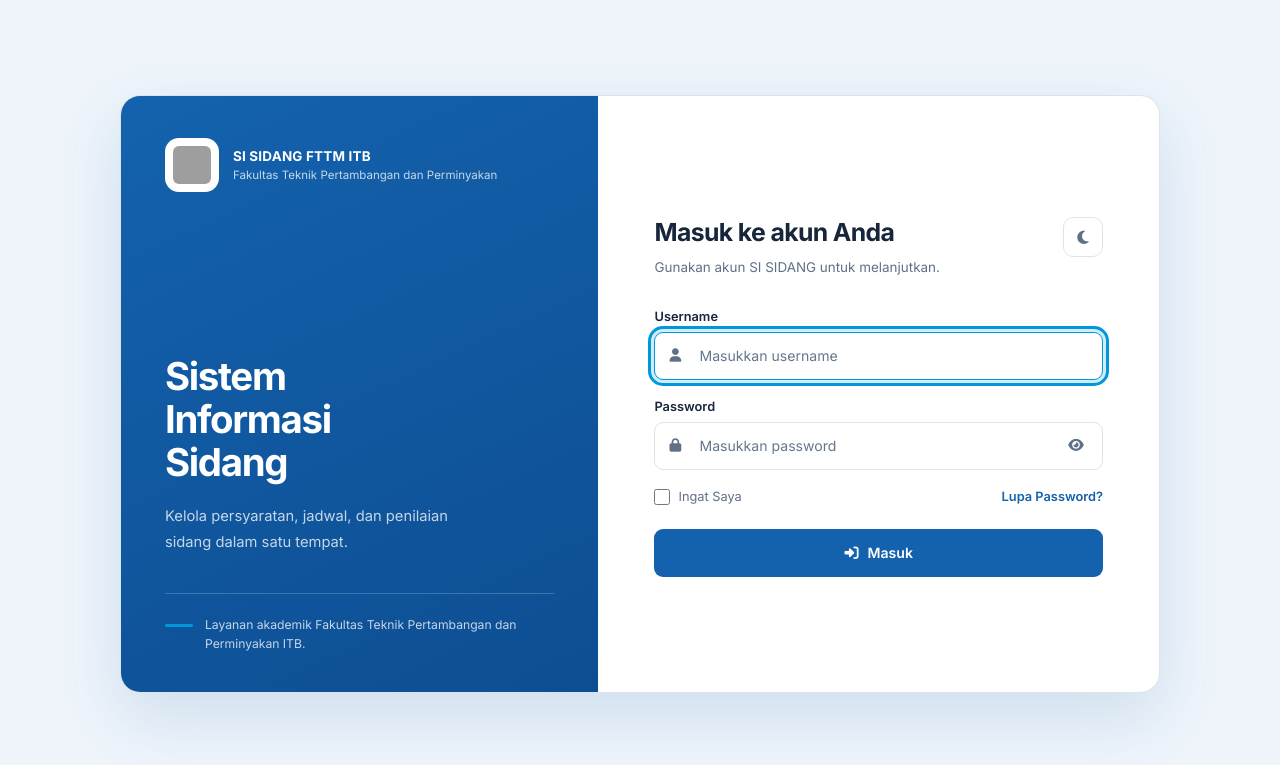
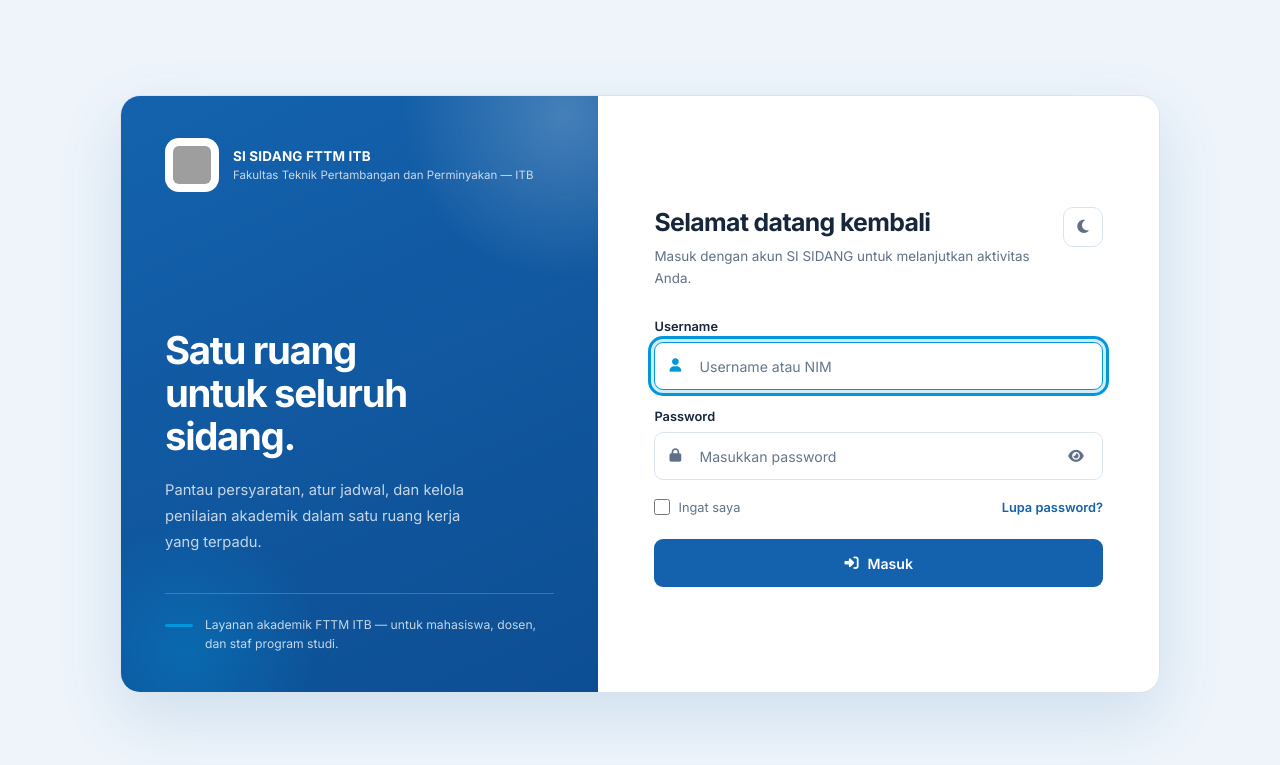
Before and after one commit to sisukiyayona-ui/SI-SIDANG-FTTM-ITB, a Laravel app: page /login in a window 1280 px wide. Shown: the top 765 px of the page. Run offline with Laravel 12, Linux system fonts and the light colour scheme; grey boxes are pictures that could not be loaded.

Commit message:
feat(auth): enhance login form with improved user feedback and animations; update placeholder text for clarity, adjust button behavior during submission, and refine layout for better visual appeal.

```diff
--- a/resources/views/auth/login.blade.php
+++ b/resources/views/auth/login.blade.php
@@ -12,7 +12,7 @@
                 <i class="fas fa-user icon-left"></i>
                 <input type="text" name="username" id="username"
                        class="form-control @error('username') is-invalid @enderror"
-                       value="{{ old('username') }}" placeholder="Masukkan username" required autofocus>
+                       value="{{ old('username') }}" placeholder="Username atau NIM" required autofocus>
             </div>
             @error('username')
                 <span class="text-danger"><i class="fas fa-exclamation-circle mr-1"></i>{{ $message }}</span>
@@ -38,9 +38,9 @@
         <div class="remember-row">
             <label class="check-label">
                 <input type="checkbox" name="remember" id="remember">
-                Ingat Saya
+                Ingat saya
             </label>
-            <a href="{{ route('password.request') }}" class="forgot-link">Lupa Password?</a>
+            <a href="{{ route('password.request') }}" class="forgot-link">Lupa password?</a>
         </div>
 
         <button type="submit" class="btn-submit">
@@ -49,7 +49,7 @@
 
         @if(config('sso.enabled'))
         <div class="sso-section">
-            <div class="sso-divider"><span>atau</span></div>
+            <div class="sso-divider"><span>atau lanjut dengan</span></div>
             <a href="{{ route('sso.redirect') }}" class="btn-sso">
                 <img src="{{ asset('images/itb-logo.svg') }}" alt="" class="sso-logo">
                 Masuk dengan SSO ITB
@@ -61,6 +61,17 @@
 
     @push('scripts')
     <script nonce="{{ request()->attributes->get('csp_nonce') ?? '' }}">
+        // Feedback saat form dikirim: tombol berubah jadi spinner agar pengguna
+        // tahu proses login sedang berjalan dan tidak mengklik dua kali.
+        var loginForm = document.getElementById('loginForm');
+        loginForm.addEventListener('submit', function () {
+            if (!loginForm.checkValidity()) { return; }
+            var btn = loginForm.querySelector('.btn-submit');
+            if (!btn || btn.disabled) { return; }
+            btn.disabled = true;
+            btn.innerHTML = '<i class="fas fa-circle-notch fa-spin"></i> Memproses...';
+        });
+
         document.getElementById('togglePassBtn').addEventListener('click', function() {
             var password = document.getElementById('password');
             var icon = document.getElementById('eyeIcon');
--- a/resources/views/layouts/auth.blade.php
+++ b/resources/views/layouts/auth.blade.php
@@ -480,6 +480,100 @@
             to { transform: translateY(0); opacity: 1; }
         }
 
+        /* --- Entrance motion ------------------------------------------------ */
+        @keyframes cardIn {
+            from { opacity: 0; transform: translateY(20px) scale(0.985); }
+            to   { opacity: 1; transform: translateY(0) scale(1); }
+        }
+
+        @keyframes riseIn {
+            from { opacity: 0; transform: translateY(14px); }
+            to   { opacity: 1; transform: translateY(0); }
+        }
+
+        @keyframes drift {
+            0%, 100% { transform: translate3d(0, 0, 0) scale(1); }
+            50%      { transform: translate3d(18px, -22px, 0) scale(1.08); }
+        }
+
+        .login-box {
+            animation: cardIn 0.7s cubic-bezier(0.22, 0.72, 0.24, 1) both;
+        }
+
+        .login-panel {
+            position: relative;
+            isolation: isolate;
+            overflow: hidden;
+        }
+
+        /* Two soft light orbs that slowly drift behind the panel content */
+        .login-panel::before,
+        .login-panel::after {
+            content: '';
+            position: absolute;
+            z-index: -1;
+            border-radius: 50%;
+            pointer-events: none;
+        }
+
+        .login-panel::before {
+            width: 320px;
+            height: 320px;
+            top: -120px;
+            right: -110px;
+            background: radial-gradient(circle, rgba(255, 255, 255, 0.22), transparent 68%);
+            animation: drift 16s ease-in-out infinite;
+        }
+
+        .login-panel::after {
+            width: 260px;
+            height: 260px;
+            bottom: -110px;
+            left: -80px;
+            background: radial-gradient(circle, rgba(0, 152, 219, 0.32), transparent 70%);
+            animation: drift 19s ease-in-out infinite reverse;
+        }
+
+        .login-brand         { animation: riseIn 0.6s 0.08s both; }
+        .login-panel-copy    { animation: riseIn 0.6s 0.18s both; }
+        .login-panel-footer  { animation: riseIn 0.6s 0.28s both; }
+        .login-form-head     { animation: riseIn 0.55s 0.12s both; }
+
+        /* Stagger the form blocks (form groups, remember row, submit, SSO) */
+        .login-content form > * { animation: riseIn 0.5s both; }
+        .login-content form > *:nth-child(1) { animation-delay: 0.18s; }
+        .login-content form > *:nth-child(2) { animation-delay: 0.25s; }
+        .login-content form > *:nth-child(3) { animation-delay: 0.32s; }
+        .login-content form > *:nth-child(4) { animation-delay: 0.39s; }
+        .login-content form > *:nth-child(5) { animation-delay: 0.46s; }
+        .login-content form > *:nth-child(6) { animation-delay: 0.53s; }
+
+        .input-wrap:focus-within i.icon-left { color: var(--accent); }
+
+        .btn-submit {
+            position: relative;
+            overflow: hidden;
+            transition: background-color 0.2s ease, box-shadow 0.2s ease, transform 0.2s ease;
+        }
+
+        .btn-submit::after {
+            content: '';
+            position: absolute;
+            inset: 0;
+            background: linear-gradient(100deg, transparent 20%, rgba(255, 255, 255, 0.2) 46%, transparent 68%);
+            transform: translateX(-130%);
+            transition: transform 0.65s ease;
+        }
+
+        .btn-submit:hover { transform: translateY(-2px); }
+        .btn-submit:hover::after { transform: translateX(130%); }
+        .btn-submit:active { transform: translateY(0); }
+        .btn-submit[disabled] { cursor: wait; opacity: 0.85; }
+
+        .btn-sso:hover { transform: translateY(-2px); }
+        .btn-sso:hover .sso-logo { transform: scale(1.1); }
+        .sso-logo { transition: transform 0.25s ease; }
+
         @media (max-width: 900px) {
             .login-wrapper { padding: 32px 22px 40px; }
             .login-box { max-width: 620px; grid-template-columns: 1fr; }
@@ -538,23 +632,23 @@
                     <img src="{{ asset('images/itb-logo.svg') }}" alt="Logo ITB" class="login-logo">
                     <div>
                         <div class="login-brand-name">SI SIDANG FTTM ITB</div>
-                        <div class="login-brand-sub">Fakultas Teknik Pertambangan dan Perminyakan</div>
+                        <div class="login-brand-sub">Fakultas Teknik Pertambangan dan Perminyakan — ITB</div>
                     </div>
                 </div>
                 <div class="login-panel-copy">
-                    <h1 id="loginTitle">Sistem Informasi Sidang</h1>
-                    <p>Kelola persyaratan, jadwal, dan penilaian sidang dalam satu tempat.</p>
+                    <h1 id="loginTitle">Satu ruang untuk seluruh sidang.</h1>
+                    <p>Pantau persyaratan, atur jadwal, dan kelola penilaian akademik dalam satu ruang kerja yang terpadu.</p>
                 </div>
                 <div class="login-panel-footer">
-                    <span>Layanan akademik Fakultas Teknik Pertambangan dan Perminyakan ITB.</span>
+                    <span>Layanan akademik FTTM ITB — untuk mahasiswa, dosen, dan staf program studi.</span>
                 </div>
             </section>
 
             <section class="login-content" aria-label="Formulir masuk">
                 <div class="login-form-head">
                     <div class="login-form-head-copy">
-                        <h2>Masuk ke akun Anda</h2>
-                        <p>Gunakan akun SI SIDANG untuk melanjutkan.</p>
+                        <h2>Selamat datang kembali</h2>
+                        <p>Masuk dengan akun SI SIDANG untuk melanjutkan aktivitas Anda.</p>
                     </div>
                     <button type="button" class="theme-toggle" id="darkModeToggle" onclick="toggleDarkMode()" title="Ganti tema" aria-label="Ganti tema">
                         <i class="fas fa-moon" id="darkModeIcon" aria-hidden="true"></i>
```
